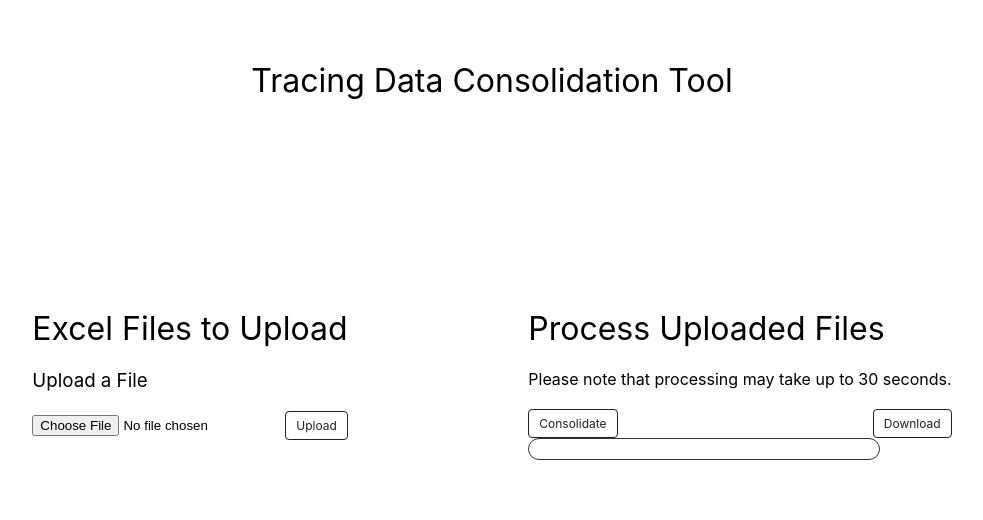
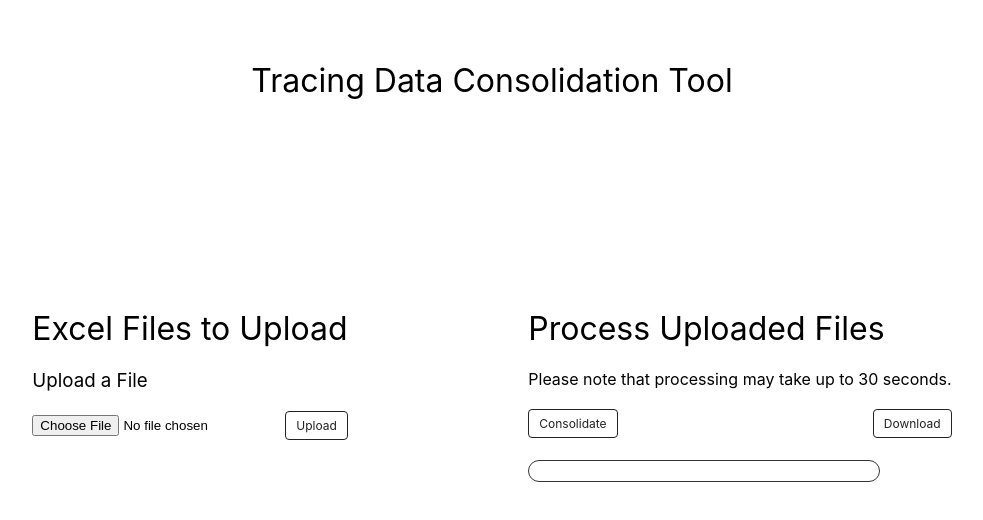
Before and after one commit to spe-uob/Tracing-Data-Consolidation-Tool, a React (Create React App) app in the folder com.DataConsolidation/src/main/frontend/: page / in a window 1280 px wide. Both pictures are taken after a click on the button "Consolidate". Shown: the top 520 px of the page, without its empty margins (148-1131 px from the left). Built offline with nearby package versions, Linux system fonts and the light colour scheme; no server answers.

Commit message:
frontend: progress bar position corrected

```diff
--- a/com.DataConsolidation/src/main/frontend/src/ProgressBar/ProgressBar.js
+++ b/com.DataConsolidation/src/main/frontend/src/ProgressBar/ProgressBar.js
@@ -10,9 +10,10 @@ class ProgressBar extends React.Component {
         this.state = {
             percentage: 0,
             showbar: true,
-            status: this.props.status,
+            status: this.props.status, // TODO deal with this
         };
         this.eventSource = new EventSource(`${backendBaseUrl}/Progress`);
+        // TODO fix this (same issue as above)
         // this.showbar = true; //should be fed from props but somehow doesnt work
     }
 
@@ -36,11 +37,11 @@ class ProgressBar extends React.Component {
     }
 
     render() {
-        return (
+        return ( // TODO get rid of h4 surrounding progress bar
             <div>{this.state.showbar ?
-                <div className={styles.progressBar}>
+                <h4 className={styles.progressBar}>
                     <Filler percentage={this.state.percentage}></Filler>
-                </div>
+                </h4>
                 : <h4 className={styles.statusMessage}>{this.state.status}</h4>
             }</div>
         );
--- a/com.DataConsolidation/src/main/frontend/src/ProgressBar/ProgressBar.module.css
+++ b/com.DataConsolidation/src/main/frontend/src/ProgressBar/ProgressBar.module.css
@@ -13,7 +13,10 @@
     transition: width .2s ease-in;
 }
 
+h4 {
+	font-weight: inherit;
+}
+
 .statusMessage {
-	font-weight: inherit;
 	height: 60px;
 }
```
